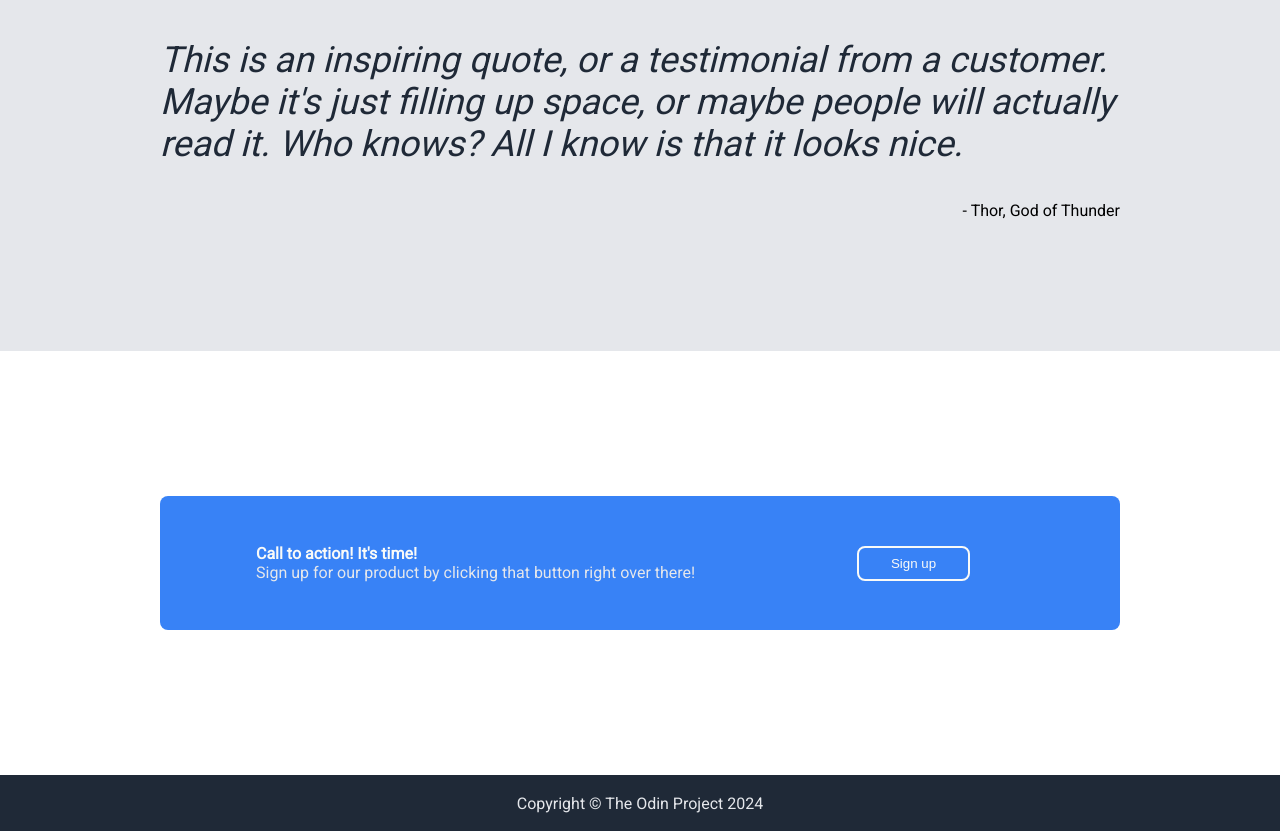
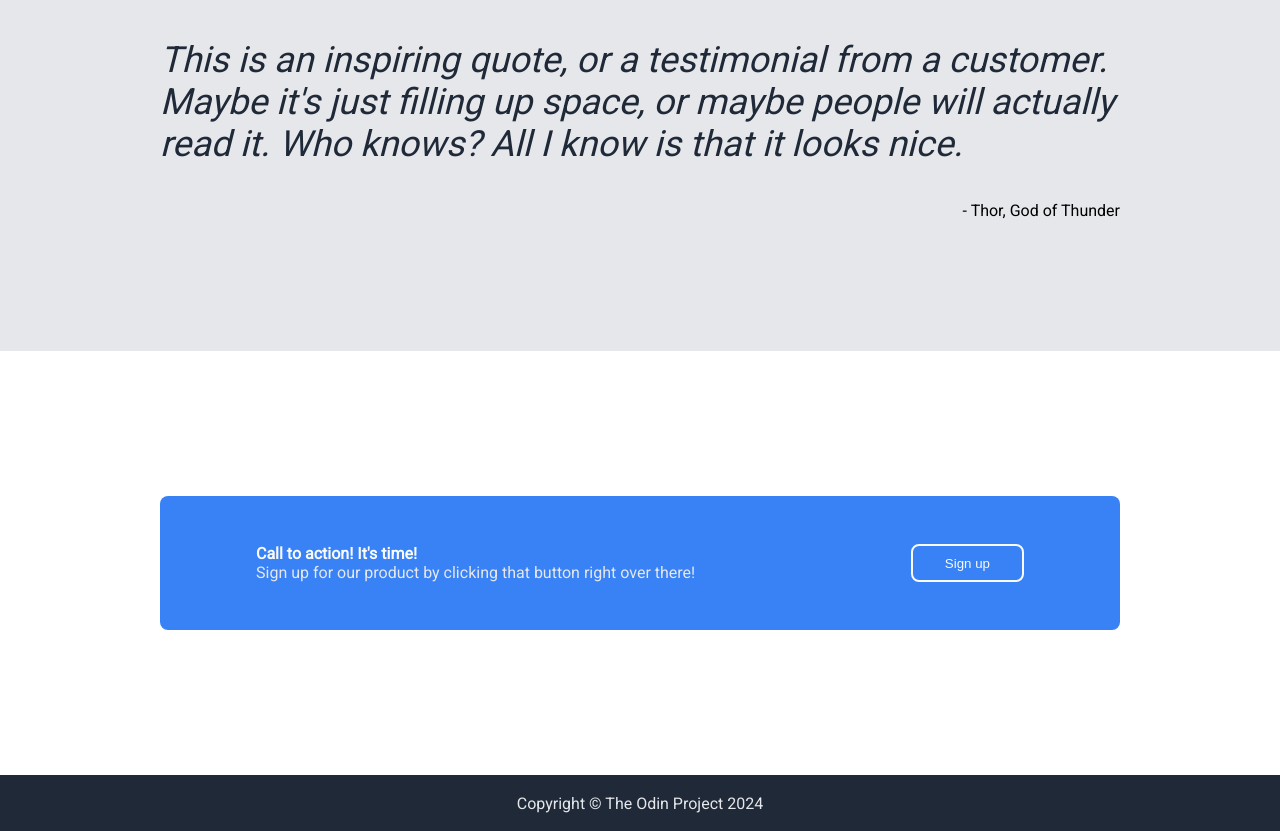
Before and after one commit to wzjustuslim/odin-landing-page, a plain HTML site: page index.html in a window 1280 px wide. Shown: the part 1089-1920 px from the top of the page. Drawn offline with Linux system fonts and the light colour scheme.

Commit message:
Refactor cta section

```diff
--- a/index.html
+++ b/index.html
@@ -69,15 +69,12 @@
     </section>
 
     <section class="cta-section">
-      <div class="constraint cta-container">
+      <div class="cta-container">
         <div>
           <span class="cta-header">Call to action! It's time!</span>
           <span class="cta-text">Sign up for our product by clicking that button right over there!</span>
         </div>
-
-        <div>
-          <button class="cta-btn">Sign up</button>
-        </div>
+        <button>Sign up</button>
       </div>
     </section>
 
--- a/style.css
+++ b/style.css
@@ -98,16 +98,15 @@ header div nav a {
   background-color: #3882F6;
   border-radius: 8px;
   padding: 48px 96px;
+  max-width: 960px;
   display: flex;
-  flex: auto;
+  flex: 1;
 }
 
 .cta-section div div {
   display: flex;
-  justify-content: center;
-  align-items: flex-start ;
   flex-direction: column;
-  flex: auto;
+  flex: 1;
 }
 
 .cta-header {
@@ -119,13 +118,12 @@ header div nav a {
   color: #E5E7EB;
 }
 
-.cta-btn {
+.cta-container button {
   background-color: #3882F6;
   border: 2px solid #F9FAF8;
   border-radius: 8px;
   color: #F9FAF8;
   padding: 8px 32px;
-  margin: 0 auto;
 }
 
 .info-section, .quote-section {
```
